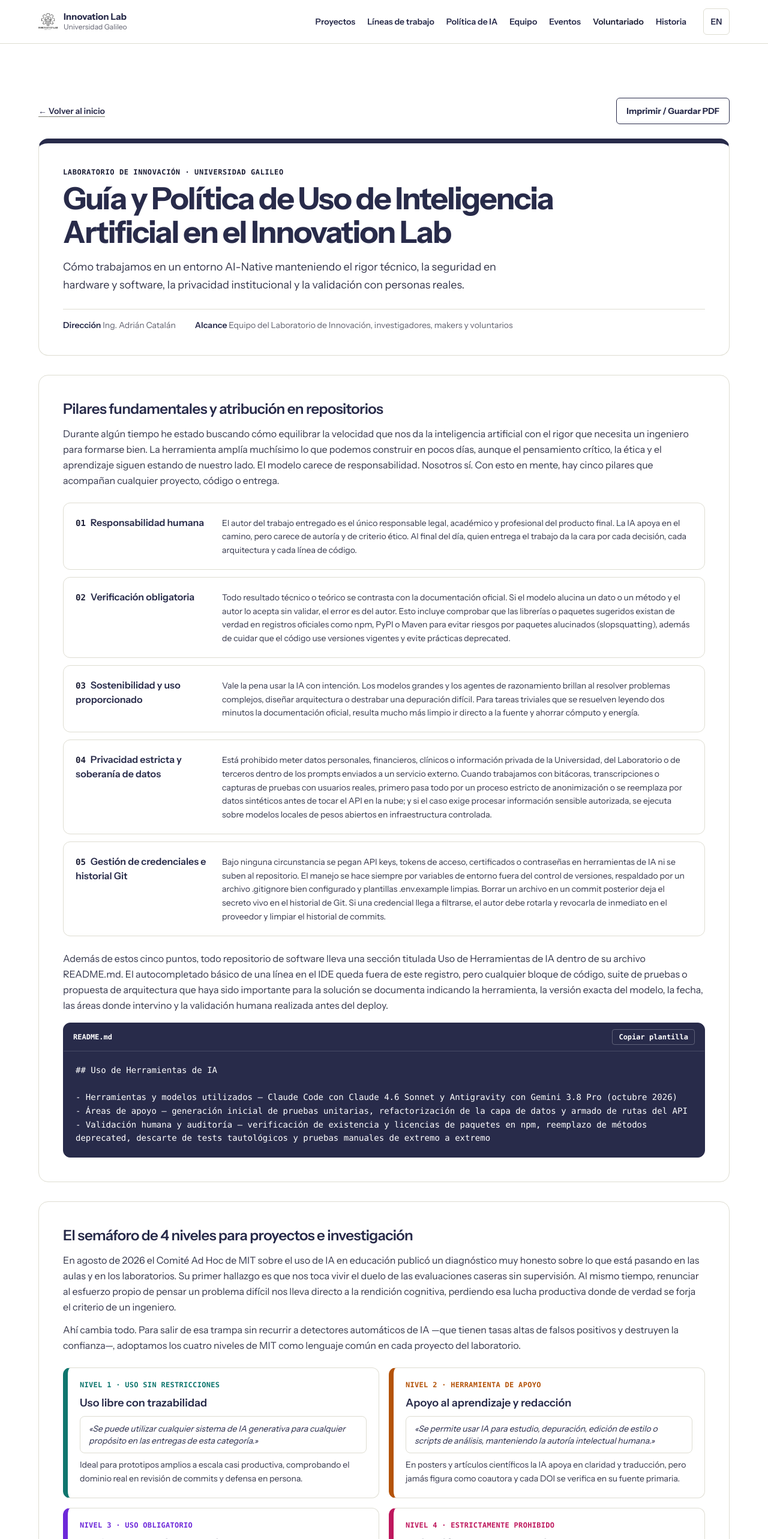
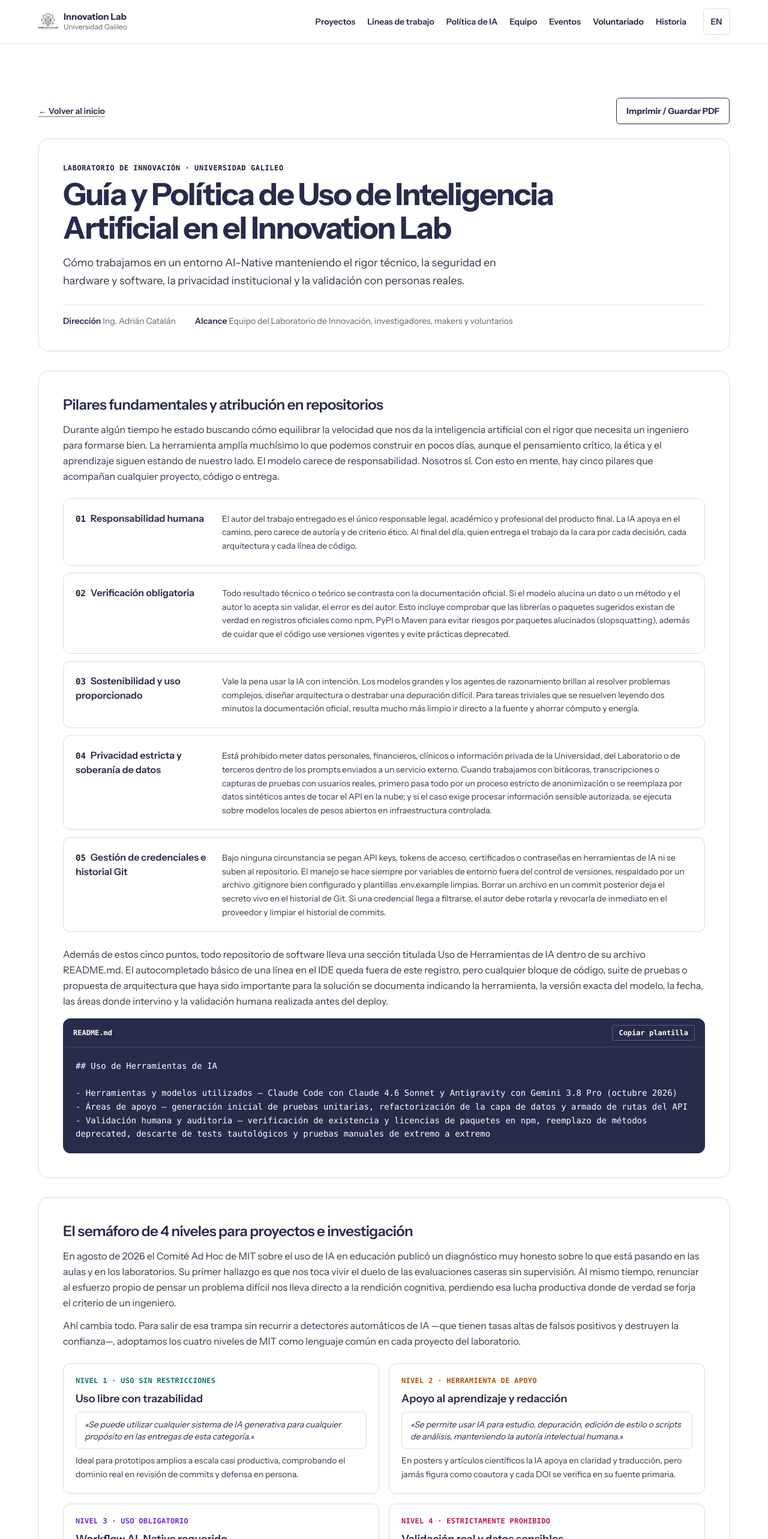
Before and after one commit to ykro/innovation-lab, a Next.js app: page /politica-ia in a window 1280 px wide. Shown: the top 2566 px of the page at 60% size. Built offline with nearby package versions, Linux system fonts and the light colour scheme.

Commit message:
Simplificar los bordes de la página de política de IA

```diff
--- a/components/AiPolicyPage.tsx
+++ b/components/AiPolicyPage.tsx
@@ -10,13 +10,6 @@ import {
   aiPolicyReadmeTemplate,
 } from "@/data/ai-policy";
 import { useI18n } from "@/lib/i18n";
-
-const levelBorder: Record<string, string> = {
-  l1: "border-l-[#0f766e]",
-  l2: "border-l-[#b45309]",
-  l3: "border-l-[#6d28d9]",
-  l4: "border-l-[#be185d]",
-};
 
 const levelTagColor: Record<string, string> = {
   l1: "text-[#0f766e]",
@@ -63,7 +56,7 @@ export default function AiPolicyPage() {
             </button>
           </div>
 
-          <div className="mt-6 rounded-2xl border border-line border-t-8 border-t-accent bg-surface p-6 sm:p-10">
+          <div className="mt-6 rounded-2xl border border-line bg-surface p-6 sm:p-10">
             <p className="font-mono text-xs font-bold uppercase tracking-wider text-accent-dark">
               {aiPolicyCopy.eyebrow[locale]}
             </p>
@@ -156,7 +149,7 @@ export default function AiPolicyPage() {
               {aiPolicyLevels.map((lvl) => (
                 <div
                   key={lvl.id}
-                  className={`flex flex-col gap-2 rounded-xl border border-line border-l-8 bg-paper p-5 ${levelBorder[lvl.id]}`}
+                  className="flex flex-col gap-2 rounded-xl border border-line bg-paper p-5"
                 >
                   <span
                     className={`font-mono text-xs font-bold uppercase tracking-wide ${levelTagColor[lvl.id]}`}
@@ -225,7 +218,7 @@ export default function AiPolicyPage() {
               </table>
             </div>
 
-            <div className="mt-8 rounded-xl border-l-4 border-l-accent-dark bg-sand p-5">
+            <div className="mt-8 rounded-xl bg-sand p-5">
               <h3 className="text-base font-semibold text-navy">
                 {aiPolicyCopy.reciprocityTitle[locale]}
               </h3>
```
